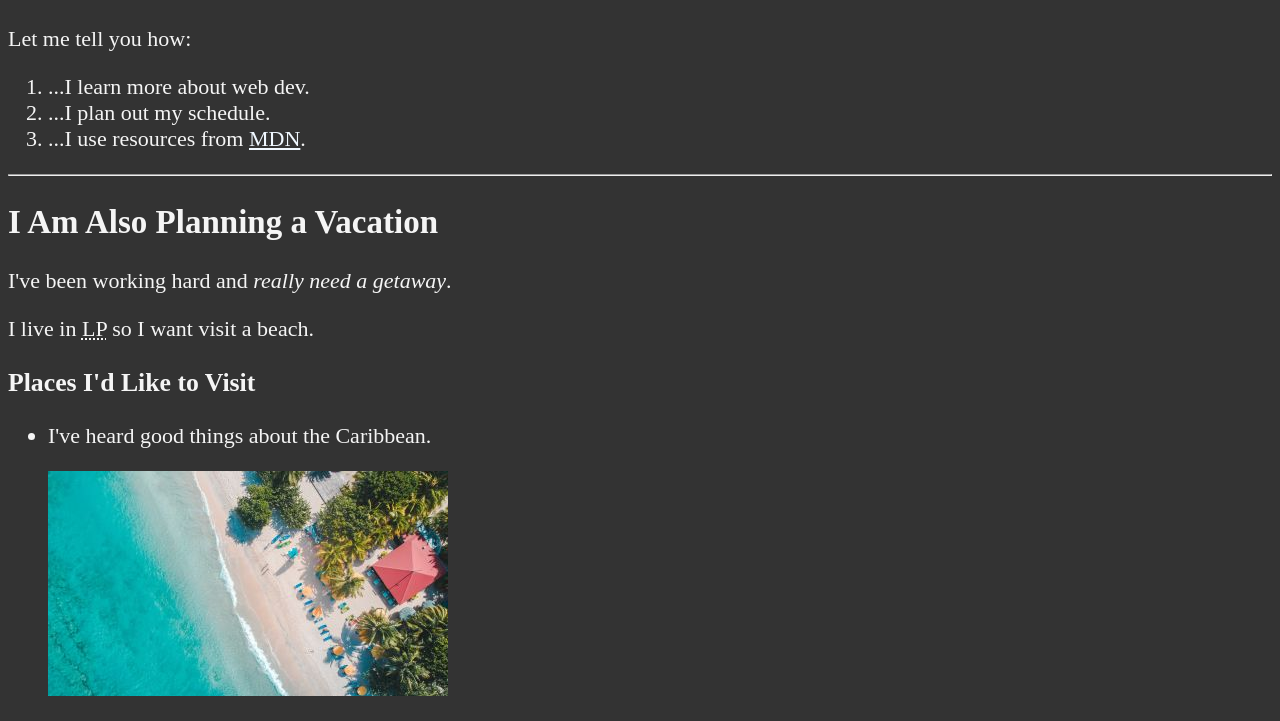
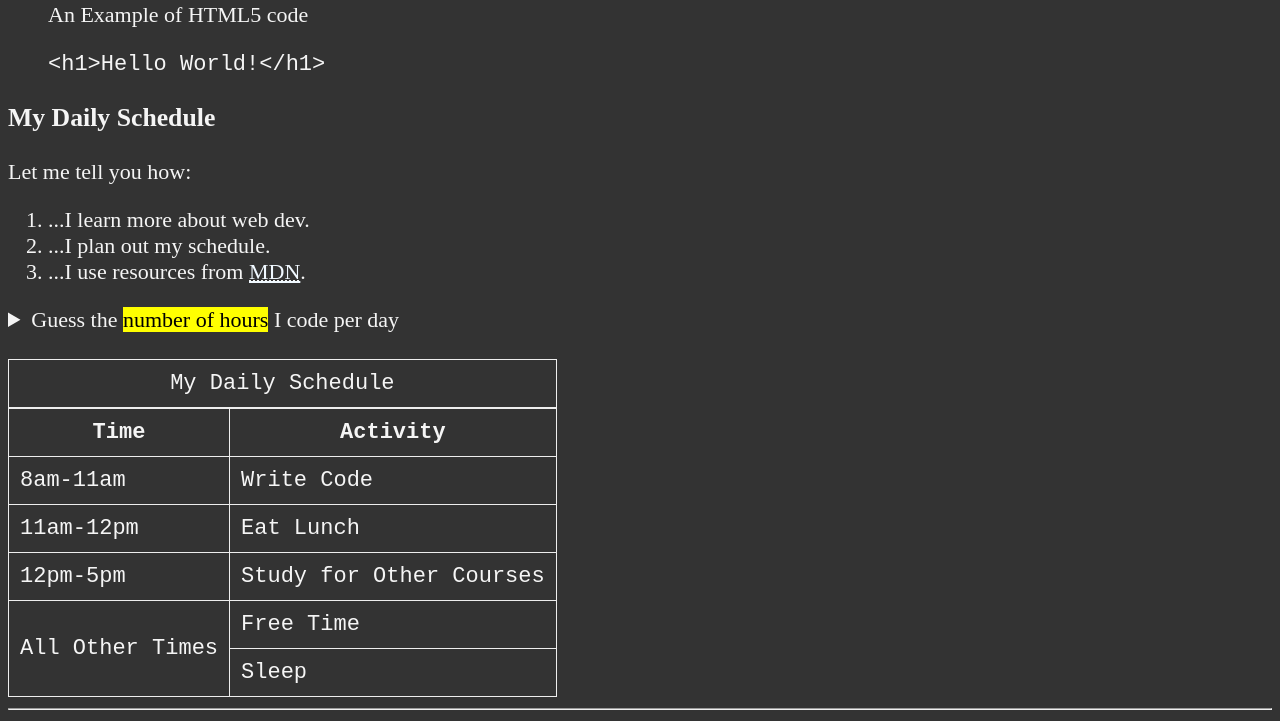
Before and after one commit to SRodriguezBottero/HTMLLearn, a plain HTML site: page 01_lesson/index.html in a window 1280 px wide. Shown: the part 711-1432 px from the top of the page. Drawn offline with Linux system fonts and the light colour scheme.

Commit message:
Updates done in index.html and mainn.css

```diff
--- a/01_lesson/index.html
+++ b/01_lesson/index.html
@@ -11,11 +11,10 @@
     </head>
 
     <body>
+        <header>
             <h1>My Goals for the Year</h1>
 
-        <hr>
-
-        <nav>
+            <nav aria-label="primary-navigation">
                 <ul>
                     <li>
                         <a href="#html">Learning HTML</a>
@@ -25,12 +24,24 @@
                     </li>
                 </ul>
             </nav>
+        </header>
 
         <hr>
-        <section id="html">
+        <main>
+            <article id="html">
                 <h2>I'm Ready to Learn HTML</h2>
                 <p>This is my first web page.</p>
+                <section>
+                    <h3>HTML5</h3>
                 <img src="img/html_logo_300x300.png" alt="HTML5 Logo" title="I am learning HTML5" width="300" height="300">
+                <figure>
+                    <figcaption>An Example of HTML5 code</figcaption>
+                    <p>
+                        <code>&lt;h1&gt;Hello World!&lt;/h1&gt;</code>
+                    </p>
+                </figure>
+                </section>
+                <section>
                     <h3>My Daily Schedule</h3>
                     <p>Let me tell you how: </p>
                     <ol>
@@ -38,20 +49,66 @@
                         <li>...I plan out my schedule.</li>
                         <li>...I use resources from <abbr title="Mozilla Developer Network"><a href="https://developer.mozilla.org/">MDN</a></abbr>.</li>
                     </ol>
+                    <aside>
+                        <details>
+                            <summary>Guess the <mark>number of hours</mark> I code per day</summary>
+                            <p>I start at <time datetime="08:00">8 am</time> and I write code for <time datetime="PT3H">3 hours</time> every morning.</p>
+                        </details>
+                    </aside>
+                    <br>
+                    <table>
+                        <caption>My Daily Schedule</caption>
+                        <thead>
+                            <tr>
+                                <th>Time</th>
+                                <th>Activity</th>
+                            </tr>
+                        </thead>
+                        <tr>
+                            <td>
+                                <time datetime="08:00">8am</time>-<time datetime="11:00">11am</time>
+                            </td>
+                            <td>Write Code</td>
+                        </tr>
+                        <tr>
+                            <td>
+                                <time datetime="11:00">11am</time>-<time datetime="12:00">12pm</time>
+                            </td>
+                            <td>Eat Lunch</td>
+                        </tr>
+                        <tr>
+                            <td>
+                                <time datetime="12:00">12pm</time>-<time datetime="17:00">5pm</time>
+                            </td>
+                            <td>Study for Other Courses</td>
+                        </tr>
+                        <tr>
+                            <td rowspan="2">All Other Times</td>
+                            <td>Free Time</td>
+                        </tr>
+                        <tr>
+                            <td>Sleep</td>
+                        </tr>
+                    </table>
                 </section>
+            </article>
 
         <hr>
 
-        <section id="vacation">
+            <article id="vacation">
             <h2>I Am Also Planning a Vacation</h2>
             <p>I've been working hard and <em>really need a getaway</em>.</p>
             <p>I live in <abbr title="Las Piedras">LP</abbr> so I want visit a beach.</p>
 
+            <section>
             <h3>Places I'd Like to Visit</h3>
             <ul>
             <li>
                 <p>I've heard good things about the Caribbean.</p>
-            <img src="img/caribbean.jpg" alt="Caribbean Beach">
+                <figure>
+                    <img src="img/caribbean.jpg" alt="Caribbean Beach" title="I want to visit a Caribbean beach." width="400" height="225" loading="lazy">
+                    <figcaption>Caribbean Beach Getaway</figcaption>
+                </figure>
             </li>
             <li><p>I've heard good things about going here:</p>
             <address>
@@ -59,10 +116,15 @@
                 Bahia Petempich Puerto Morelos, Mexico<br>
                 Colonia Morelos, México 77580
             </address>
+            <figure>
+                <img src="img/vacation.jpg" alt="Cancun Vacation Image" title="It's 5 o'clock Somewhere!"  width="400" height="267" loading="lazy" >
+                <figcaption>A Caribbean Vacation Image</figcaption>
+            </figure>
             </li>
             </ul>
-
+            </section>
             <!--A comment-->
+            <section>
             <h3>Places I Want to Avoid</h3>
             <dl>
                 <dt>North Pole</dt>
@@ -75,12 +137,18 @@
                 <dd>I hear this is <strong>really, really cold</strong>!</dd>
             </dl>
             </section>
+            </article>
+    </main>
 
     <hr>
+    <footer>
+        <p>
         &lt;&lt;&lt; &copy; <a href="about.html">Sebastian Rodriguez</a> &gt;&gt;&gt;
+        </p>
         <p>
             <a href="#">Back to Top</a>
         </p>
+    </footer>
     </body>
 
 </html>
--- a/01_lesson/main.css
+++ b/01_lesson/main.css
@@ -18,3 +18,10 @@ a:visited {
 a:hover, a:active {
     color: #eee;
 }
+
+table, tr, th, td, caption {
+    border: 1px solid #eee;
+    font-family: 'Courier New', Courier, monospace;
+    border-collapse: collapse;
+    padding: 0.5rem;
+}
```
Lines whose indentation alone changed are shown as unchanged.
